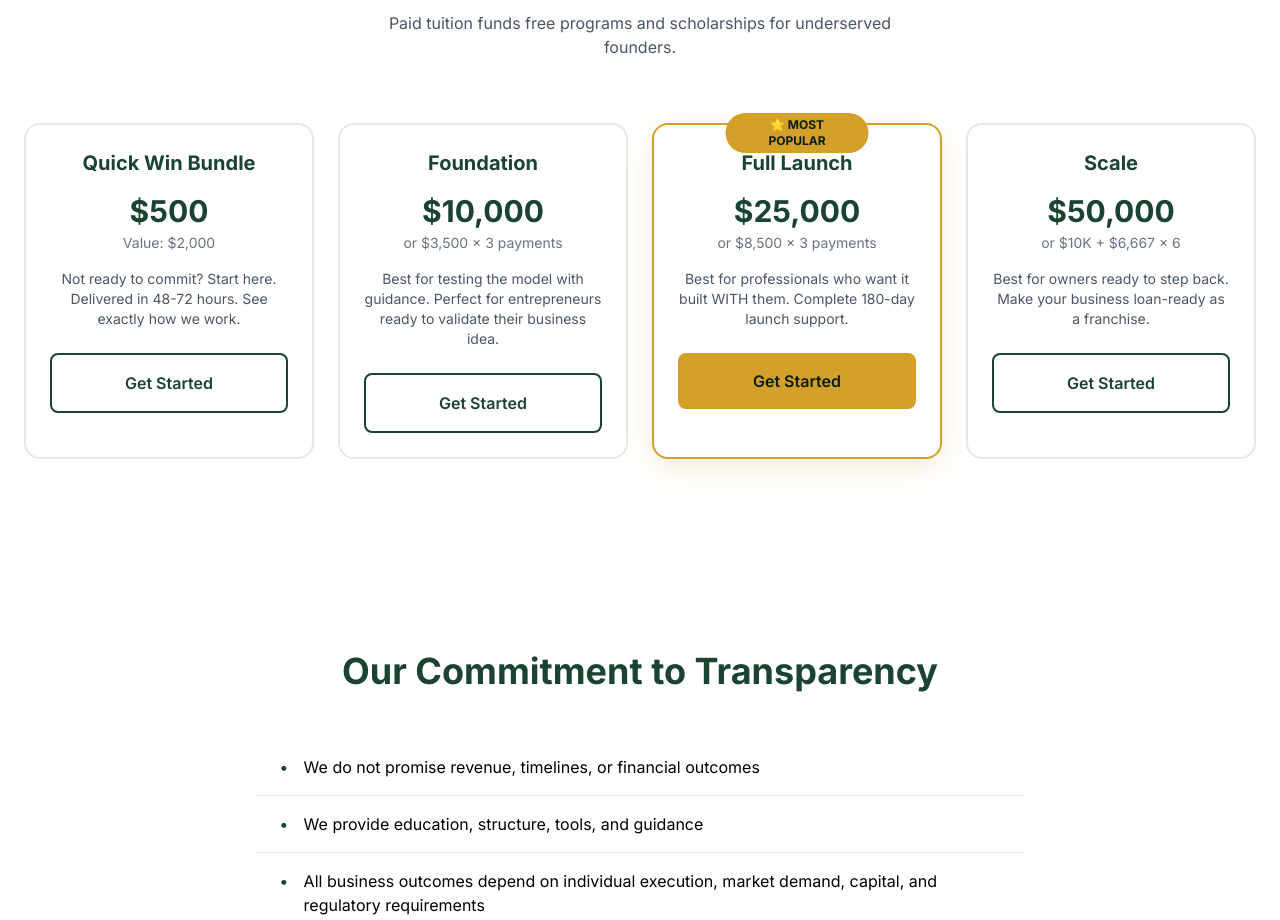
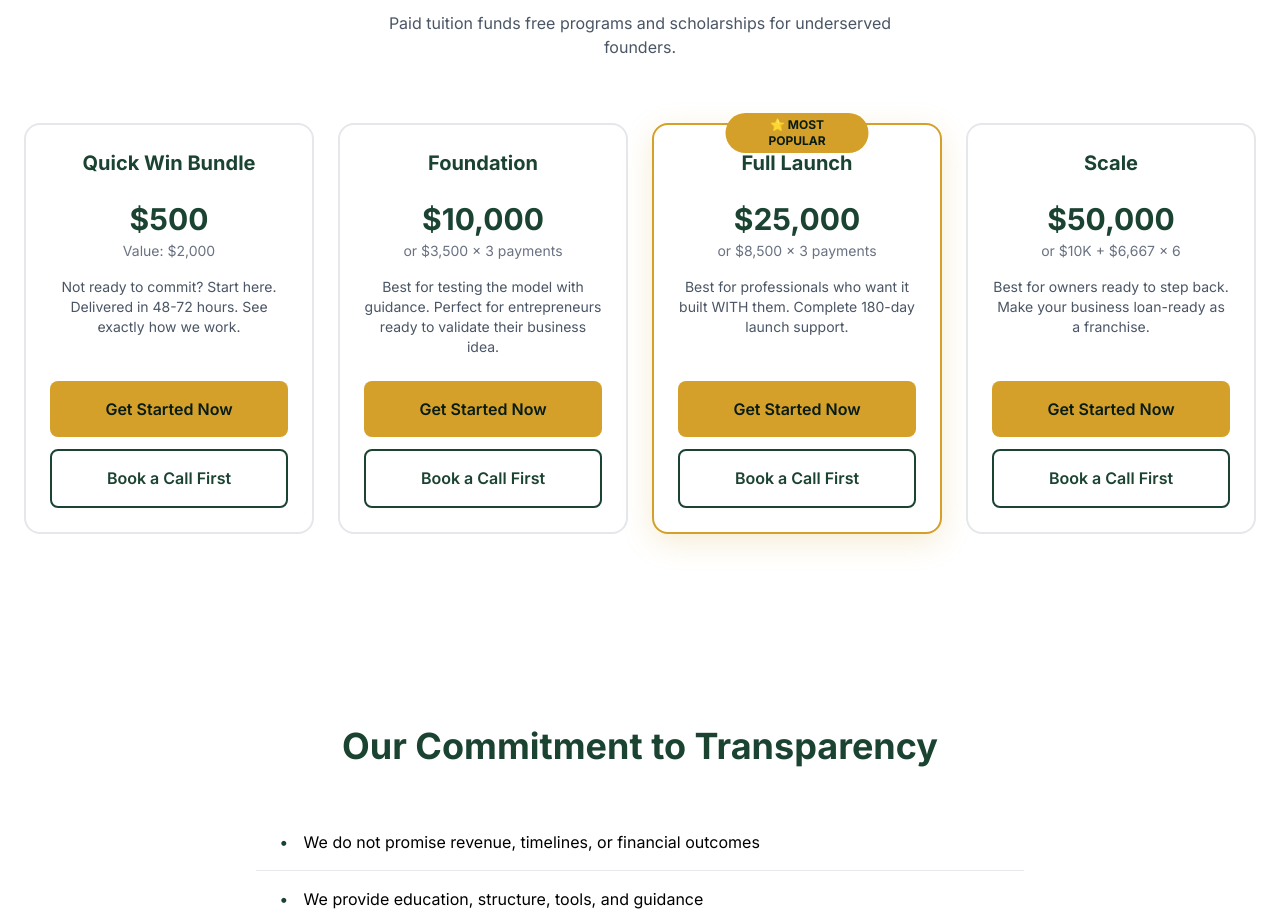
Before and after one commit to clientsuccessteam-collab/azgari-org, a Next.js app: page / in a window 1280 px wide. Shown: the part 2840-3760 px from the top of the page. Built offline with nearby package versions, Linux system fonts and the light colour scheme.

Commit message:
Pricing: Add 'Get Started Now' + 'Book a Call First' buttons

```diff
--- a/src/components/Pricing.tsx
+++ b/src/components/Pricing.tsx
@@ -1,5 +1,5 @@
 import Link from "next/link";
-import { PROGRAMS } from "@/lib/links";
+import { PROGRAMS, GHL_LINKS } from "@/lib/links";
 
 export default function Pricing() {
   return (
@@ -16,7 +16,7 @@ export default function Pricing() {
           {PROGRAMS.map((plan) => (
             <div
               key={plan.name}
-              className="relative bg-white rounded-2xl p-6 transition-all hover:-translate-y-1 hover:shadow-xl"
+              className="relative bg-white rounded-2xl p-6 transition-all hover:-translate-y-1 hover:shadow-xl flex flex-col"
               style={{
                 border: plan.featured ? '2px solid var(--color-accent)' : '2px solid #e5e7eb',
                 boxShadow: plan.featured ? '0 8px 30px rgba(212, 160, 41, 0.2)' : undefined
@@ -38,14 +38,23 @@ export default function Pricing() {
                   {plan.note}
                 </small>
               </div>
-              <p className="text-gray-600 text-sm mb-6">{plan.description}</p>
+              <p className="text-gray-600 text-sm mb-6 flex-grow">{plan.description}</p>
 
-              <Link
-                href={plan.href}
-                className={`btn w-full ${plan.featured ? "btn-primary" : "btn-secondary"}`}
-              >
-                Get Started
-              </Link>
+              {/* Two-button layout */}
+              <div className="space-y-3">
+                <Link
+                  href={plan.href}
+                  className={`btn w-full ${plan.featured ? "btn-primary" : "btn-primary"}`}
+                >
+                  Get Started Now
+                </Link>
+                <Link
+                  href={GHL_LINKS.forms.bookCall}
+                  className="btn btn-secondary w-full text-sm py-3"
+                >
+                  Book a Call First
+                </Link>
+              </div>
             </div>
           ))}
         </div>
--- a/src/lib/links.ts
+++ b/src/lib/links.ts
@@ -38,6 +38,7 @@ export const GHL_LINKS = {
   forms: {
     contact: "https://go.azgari.org/contact",
     scholarship: "https://go.azgari.org/scholarship",
+    bookCall: "https://go.azgari.org/book-call",
   },
 };
 
```
